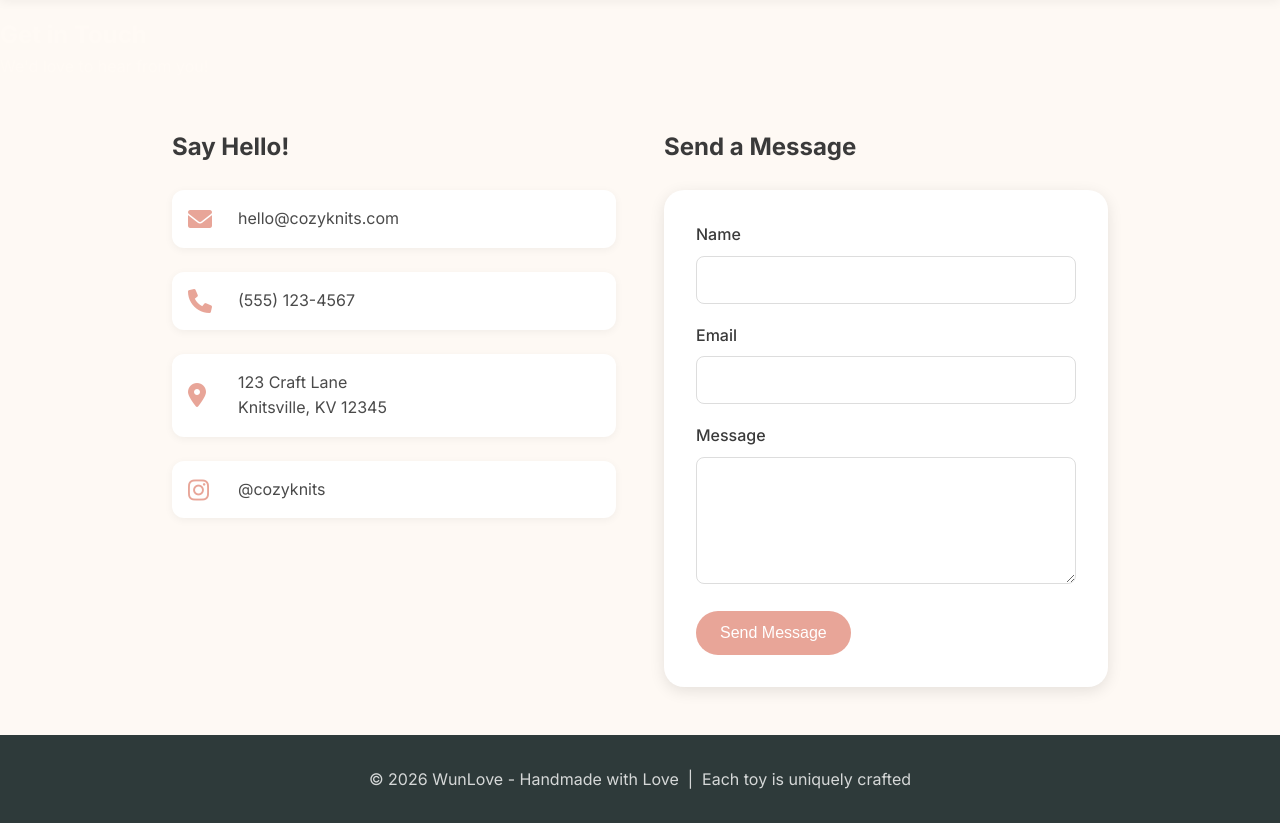
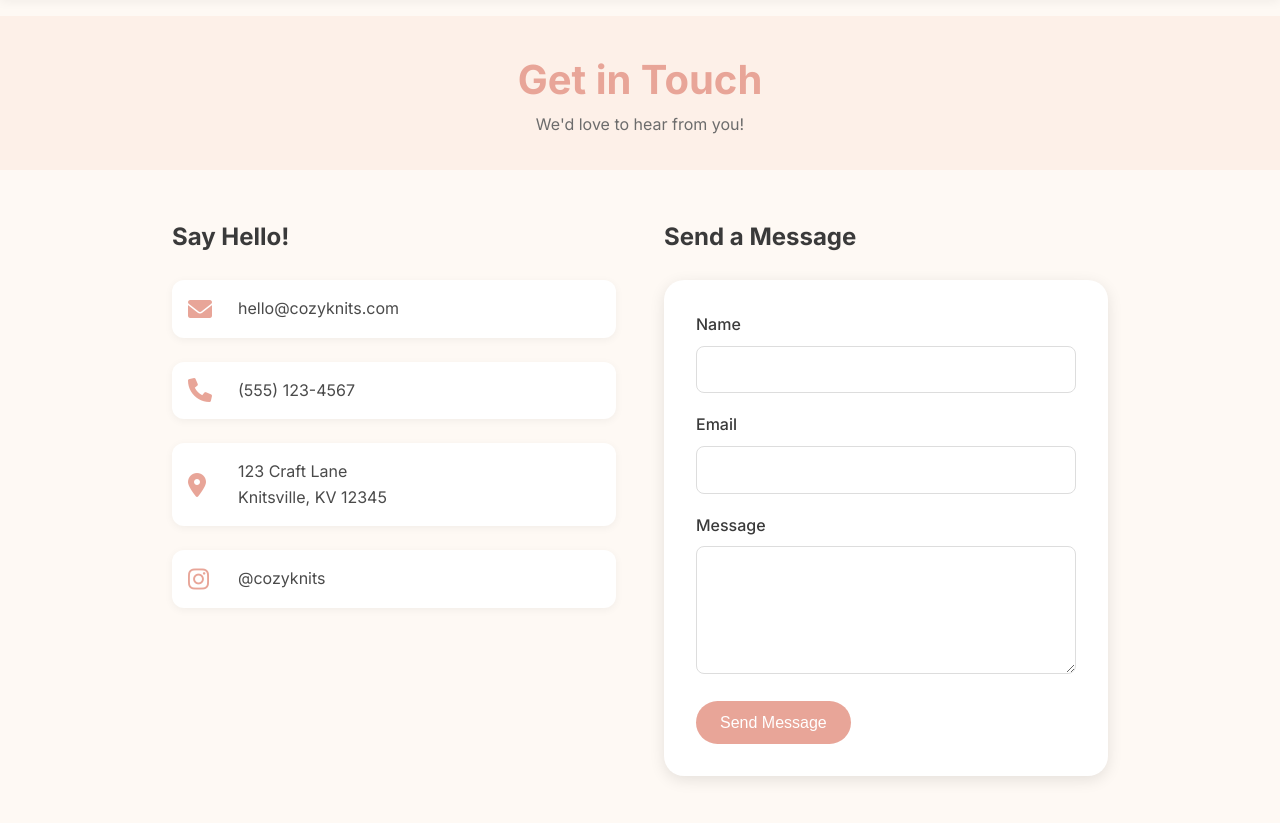
Before and after one commit to AleksaJov5/WunLuv, a Flask app: page /contact in a window 1280 px wide. Shown: the part 72-895 px from the top of the page. Run offline with Flask 3, Linux system fonts and the light colour scheme.

Commit message:
test auto-deploy

```diff
--- a/templates/contact.html
+++ b/templates/contact.html
@@ -123,7 +123,7 @@
 {% endblock %}
 
 {% block content %}
-<section class="contact-hero">
+<section class="contact-header">
         <h1>Get in Touch</h1>
         <p>We'd love to hear from you!</p>
 </section>
```
